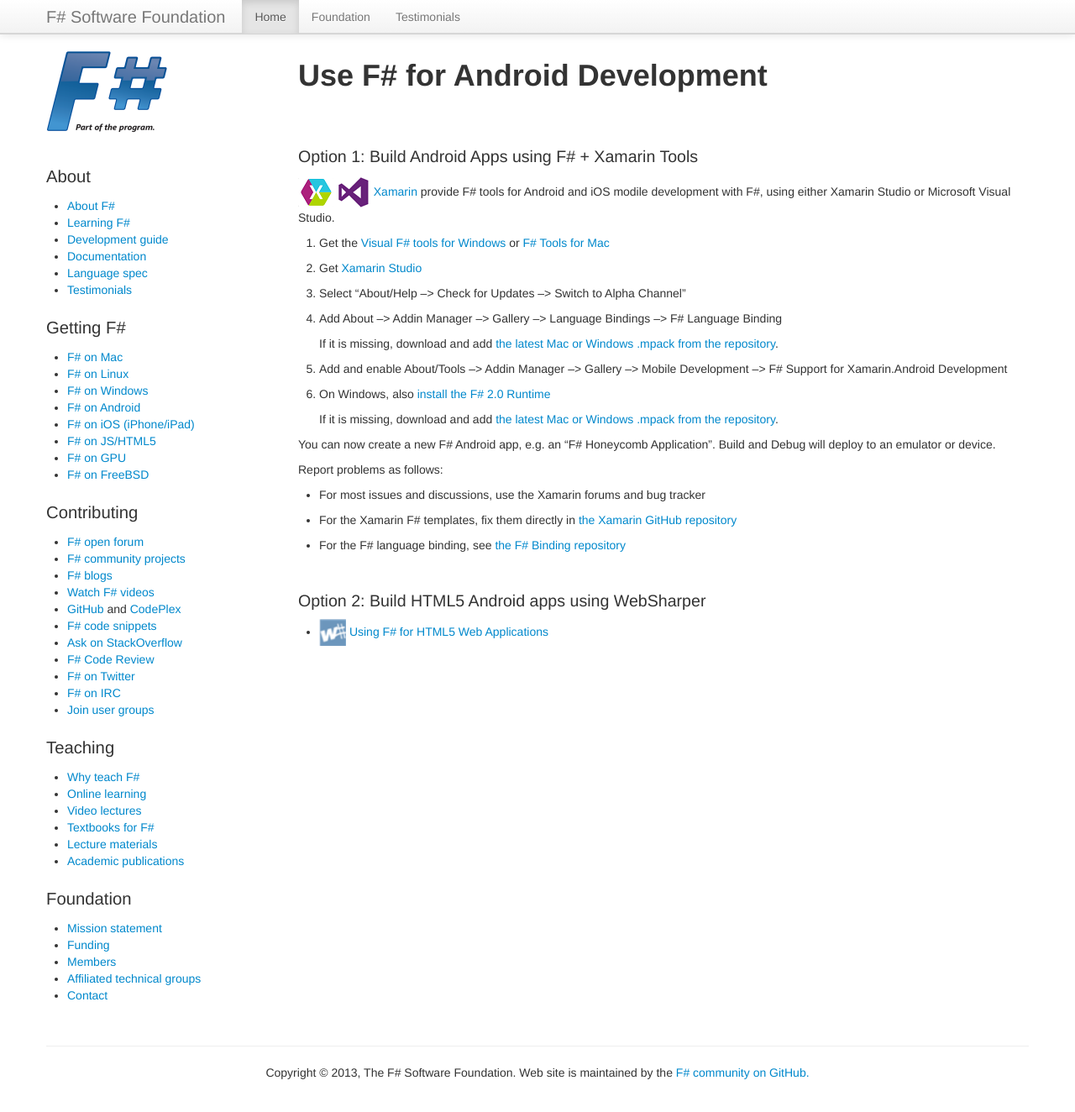
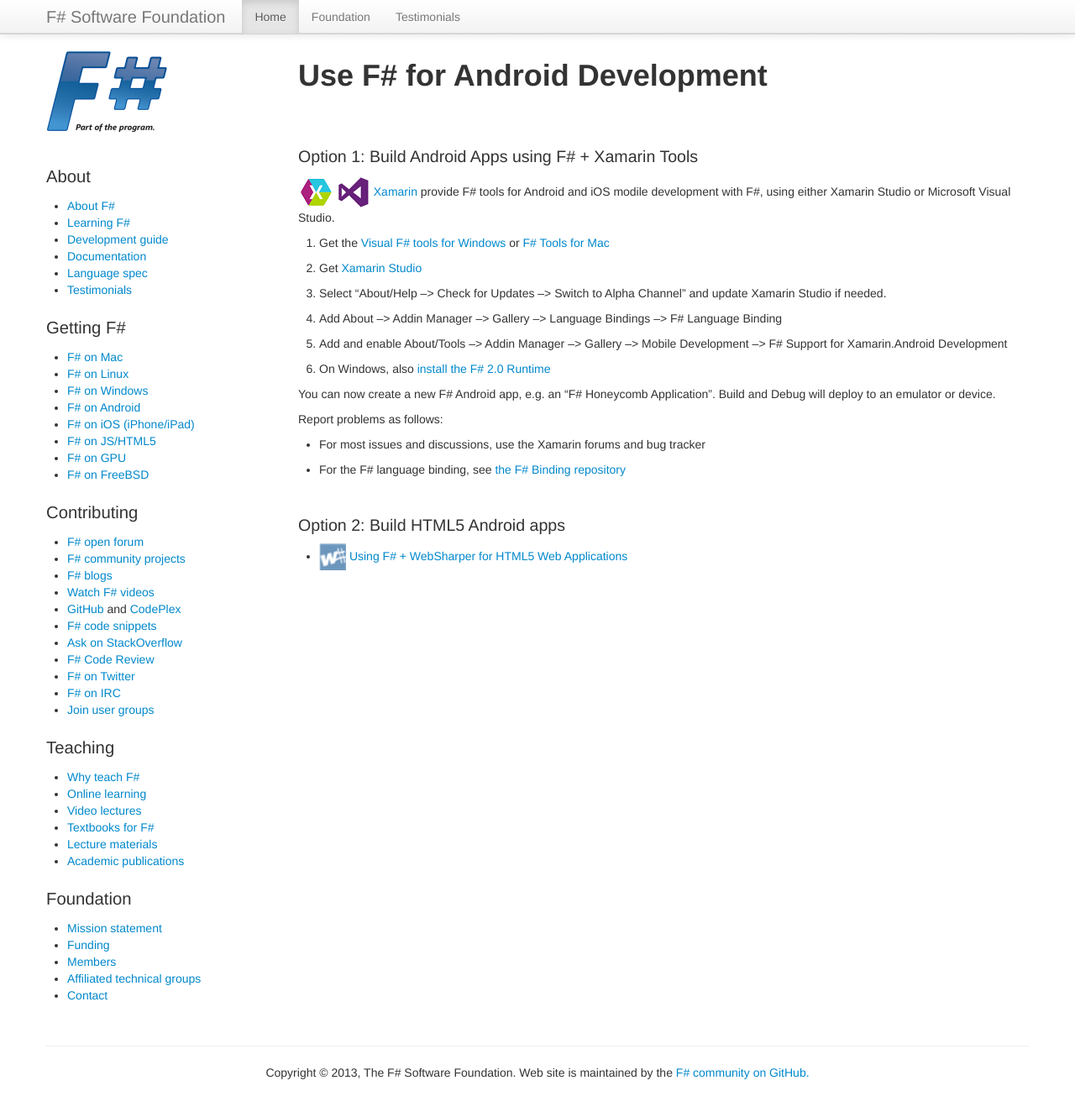
Before and after one commit to fsharp/fsharp.org, a Jekyll site: the page built from use/android/index.md, in a window 1280 px wide and 1337 px high. Shown: the top 1324 px of the window at 84% size. Built offline with Jekyll 4.4.1, drawn with Linux system fonts in a browser that asks for light colours; nearby versions of some CDN libraries; some web fonts are replaced; comment, search, counter and statistics services are not loaded.

Commit message:
Update index.md

```diff
--- a/use/android/index.md
+++ b/use/android/index.md
@@ -12,28 +12,23 @@
 
 2. Get [Xamarin Studio](http://xamarin.com/download)
 
-3. Select "About/Help --> Check for Updates --> Switch to Alpha Channel"
+3. Select "About/Help --> Check for Updates --> Switch to Alpha Channel" and update Xamarin Studio if needed.
 
 4. Add About --> Addin Manager --> Gallery --> Language Bindings --> F# Language Binding
-
-   If it is missing, download and add [the latest Mac or Windows .mpack from the repository](http://addins.monodevelop.com/Project/Index/48).
 
 5. Add and enable About/Tools --> Addin Manager --> Gallery --> Mobile Development --> F# Support for Xamarin.Android Development
 
 6. On Windows, also [install the F# 2.0 Runtime](http://www.microsoft.com/en-us/download/details.aspx?id=13450)
-
-   If it is missing, download and add [the latest Mac or Windows .mpack from the repository](http://addins.monodevelop.com/Project/Index/70).
 
 You can now create a new F# Android app, e.g. an "F# Honeycomb Application". Build and Debug will deploy to an emulator or device.
 
 Report problems as follows:
 
 * For most issues and discussions, use the Xamarin forums and bug tracker
-* For the Xamarin F# templates, fix them directly in [the Xamarin GitHub repository](http://github.com/xamarin/md-xamarin-fsharp-addins)
 * For the F# language binding, see [the F# Binding repository](http://github.com/fsharp/fsharpbinding)
 
 <br />
 
-### Option 2: Build HTML5 Android apps using WebSharper
+### Option 2: Build HTML5 Android apps
 
-* ![logo](/images/thumbs/WebSharper.png)&nbsp;[Using F# for HTML5 Web Applications](/use/html5)
+* ![logo](/images/thumbs/WebSharper.png)&nbsp;[Using F# + WebSharper for HTML5 Web Applications](/use/html5)
```
